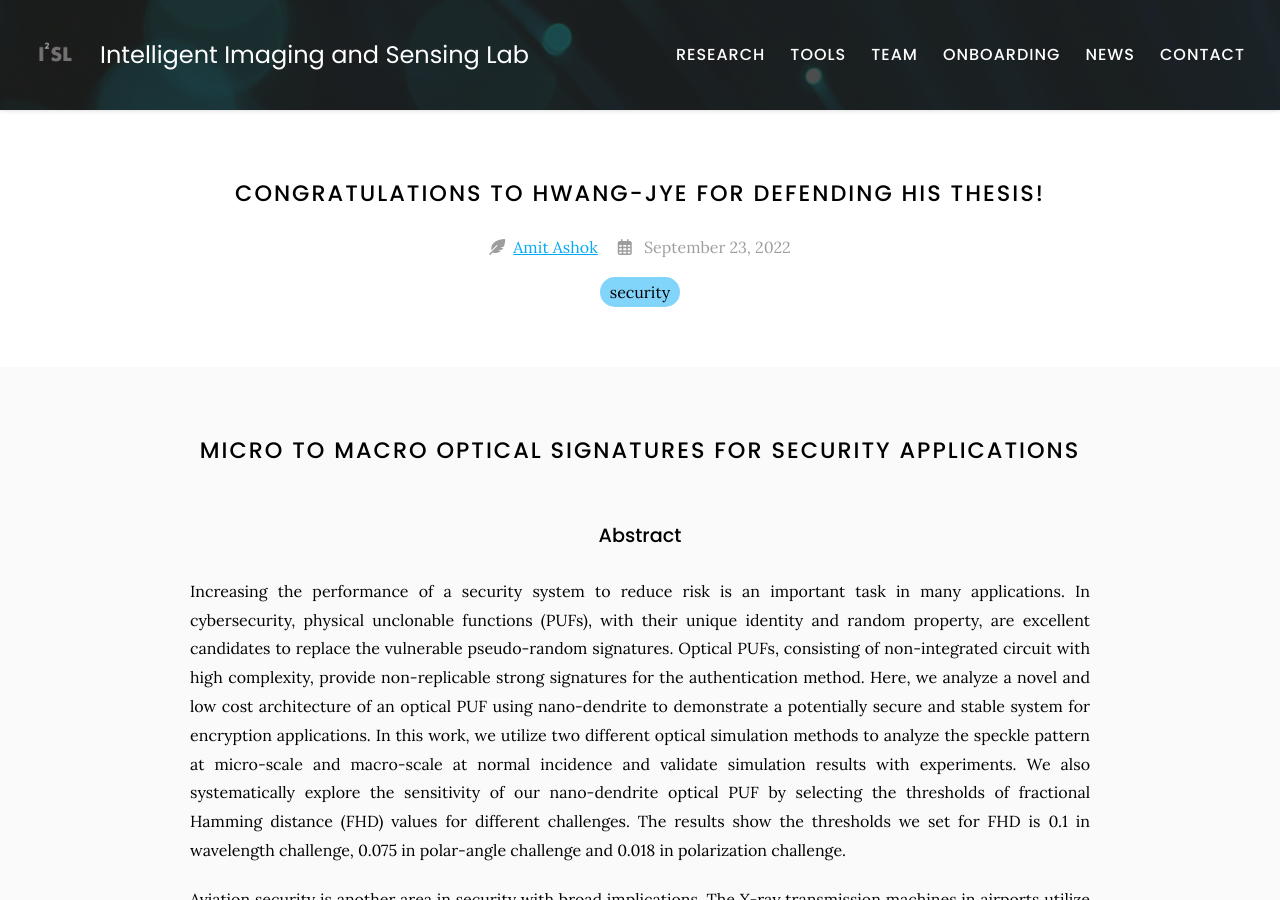
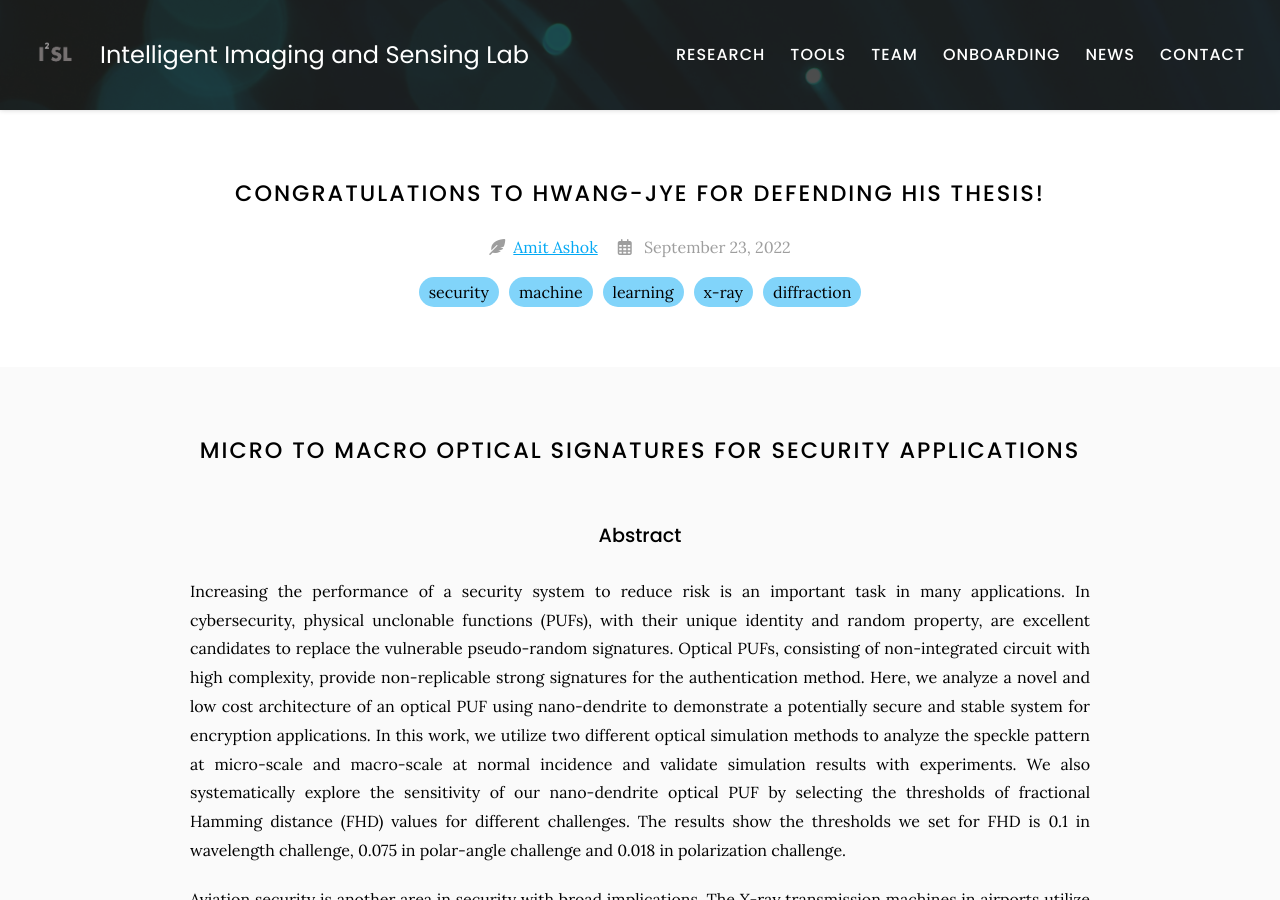
Before and after one commit to I2SL/I2SL-Website, a Jekyll site: the page built from _posts/2022-09-23-hwang-jye-yang-dissertation-defense.md, in a window 1280 px wide and 900 px high. Built offline with Jekyll 4.4.1, drawn with Linux system fonts in a browser that asks for light colours.

Commit message:
added tags to hwang-jyes defense blog post

```diff
--- a/_posts/2022-09-23-hwang-jye-yang-dissertation-defense.md
+++ b/_posts/2022-09-23-hwang-jye-yang-dissertation-defense.md
@@ -1,6 +1,6 @@
 ---
 title: Congratulations to Hwang-Jye for defending his thesis!
-tags: security,
+tags: security, machine learning, x-ray diffraction
 author: Amit Ashok
 member: amit-ashok
 ---
```
